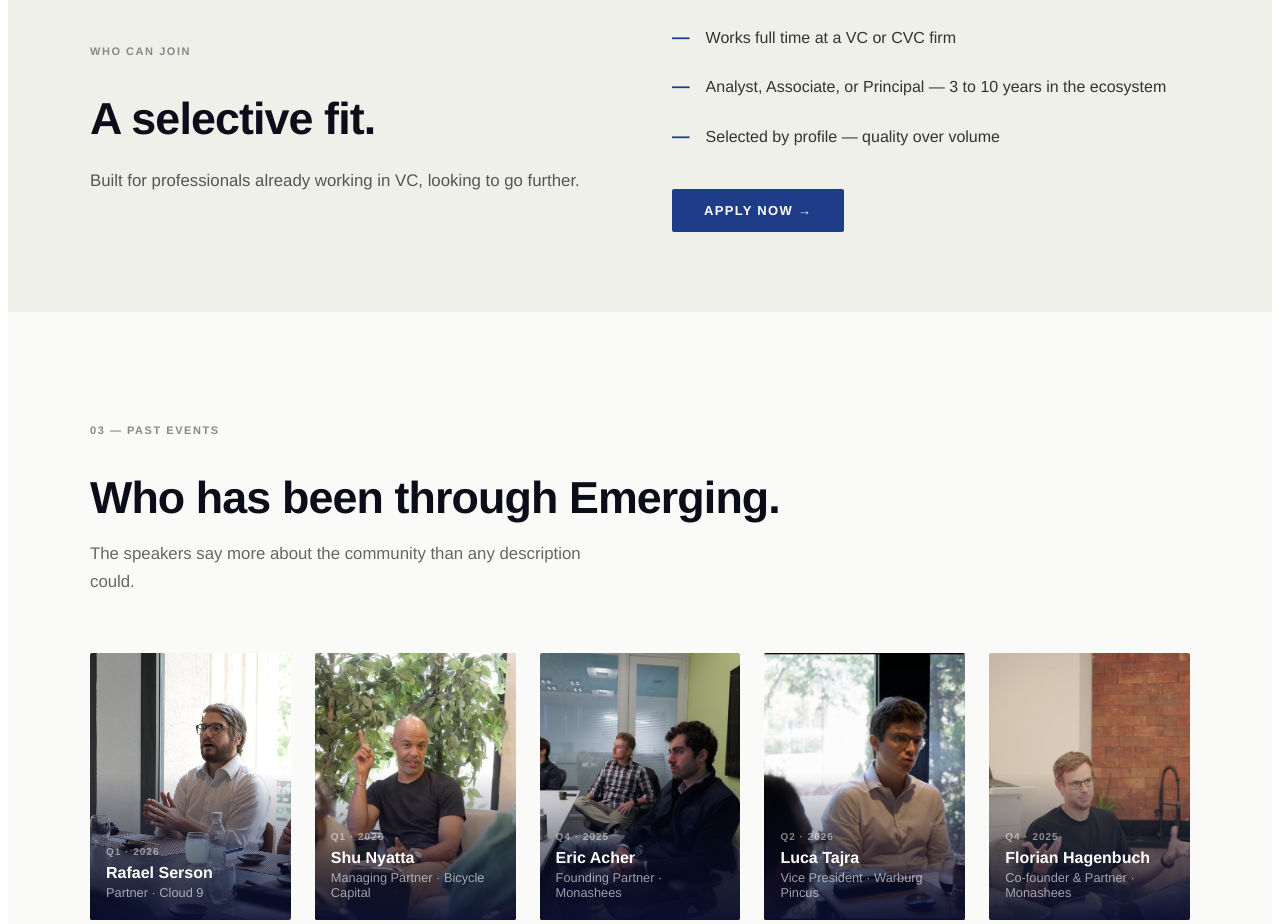
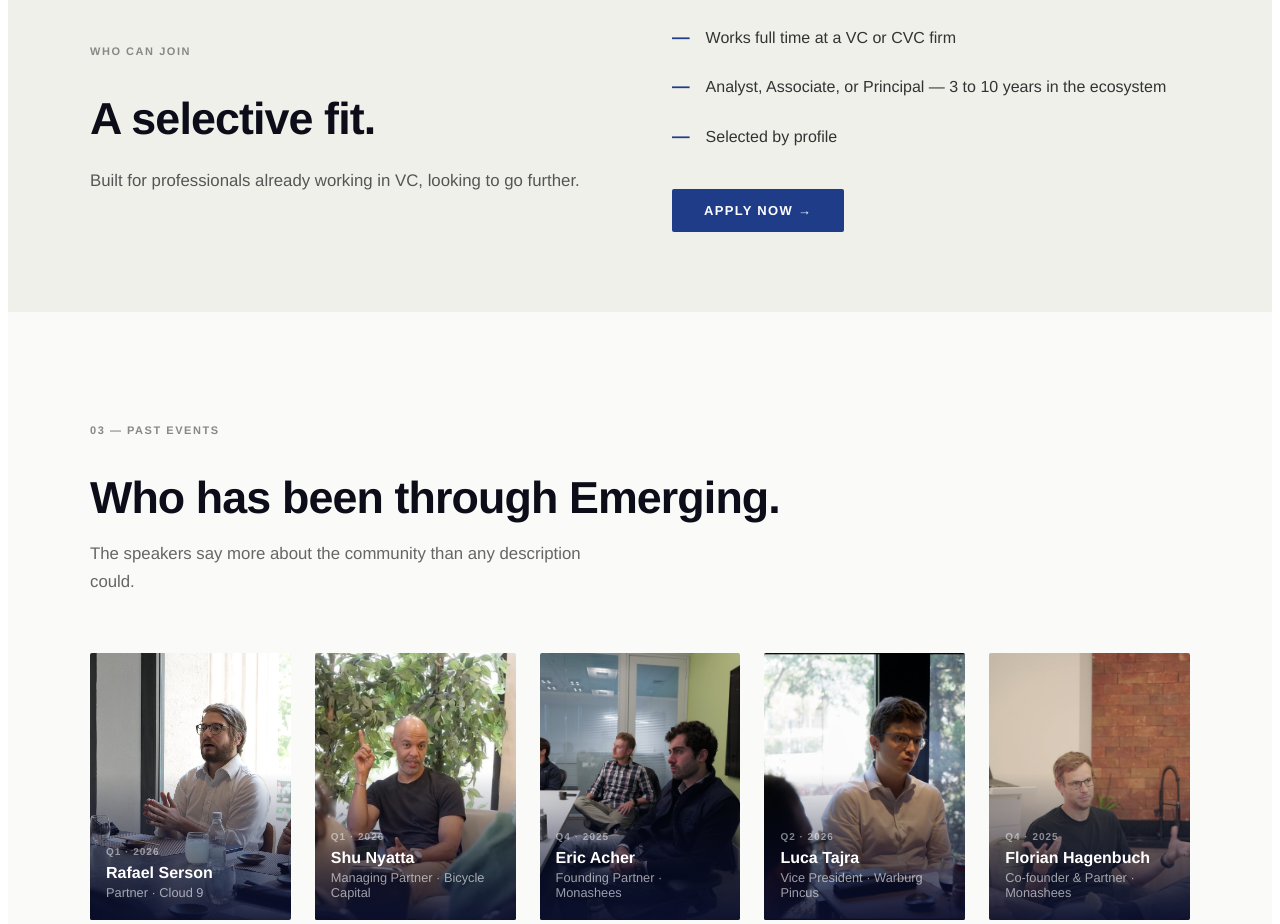
Before and after one commit to comunidadeEVCF-ai/emerging-vc-fellows-site, a React (Vite) app: page /community in a window 1280 px wide. Shown: the part 1780-2704 px from the top of the page. Built offline with nearby package versions, Linux system fonts and the light colour scheme.

Commit message:
Remove 'quality over volume' from Who can join list

```diff
--- a/src/pages/Index.jsx
+++ b/src/pages/Index.jsx
@@ -92,7 +92,7 @@ export default function Index() {
             <p style={{ fontSize: "1.05rem", color: "#555", lineHeight: 1.7 }}>Built for professionals already working in VC, looking to go further.</p>
           </div>
           <div style={{ display: "flex", flexDirection: "column", gap: "1.5rem" }}>
-            {["Works full time at a VC or CVC firm", "Analyst, Associate, or Principal — 3 to 10 years in the ecosystem", "Selected by profile — quality over volume"].map((item) => (
+            {["Works full time at a VC or CVC firm", "Analyst, Associate, or Principal — 3 to 10 years in the ecosystem", "Selected by profile"].map((item) => (
               <div key={item} style={{ display: "flex", gap: "1rem", alignItems: "flex-start" }}>
                 <span style={{ color: "#1F3C89", fontWeight: 700, fontSize: "1.1rem", marginTop: 2 }}>—</span>
                 <span style={{ fontSize: "1rem", color: "#333", lineHeight: 1.6 }}>{item}</span>
--- a/src/pages/community/index.jsx
+++ b/src/pages/community/index.jsx
@@ -259,7 +259,7 @@ export default function Index() {
             {[
               "Works full time at a VC or CVC firm",
               "Analyst, Associate, or Principal — 3 to 10 years in the ecosystem",
-              "Selected by profile — quality over volume",
+              "Selected by profile",
             ].map((item) => (
               <div key={item} style={{ display: "flex", gap: "1rem", alignItems: "flex-start" }}>
                 <span style={{ color: "#1F3C89", fontWeight: 700, fontSize: "1.1rem", marginTop: 2 }}>—</span>
```
